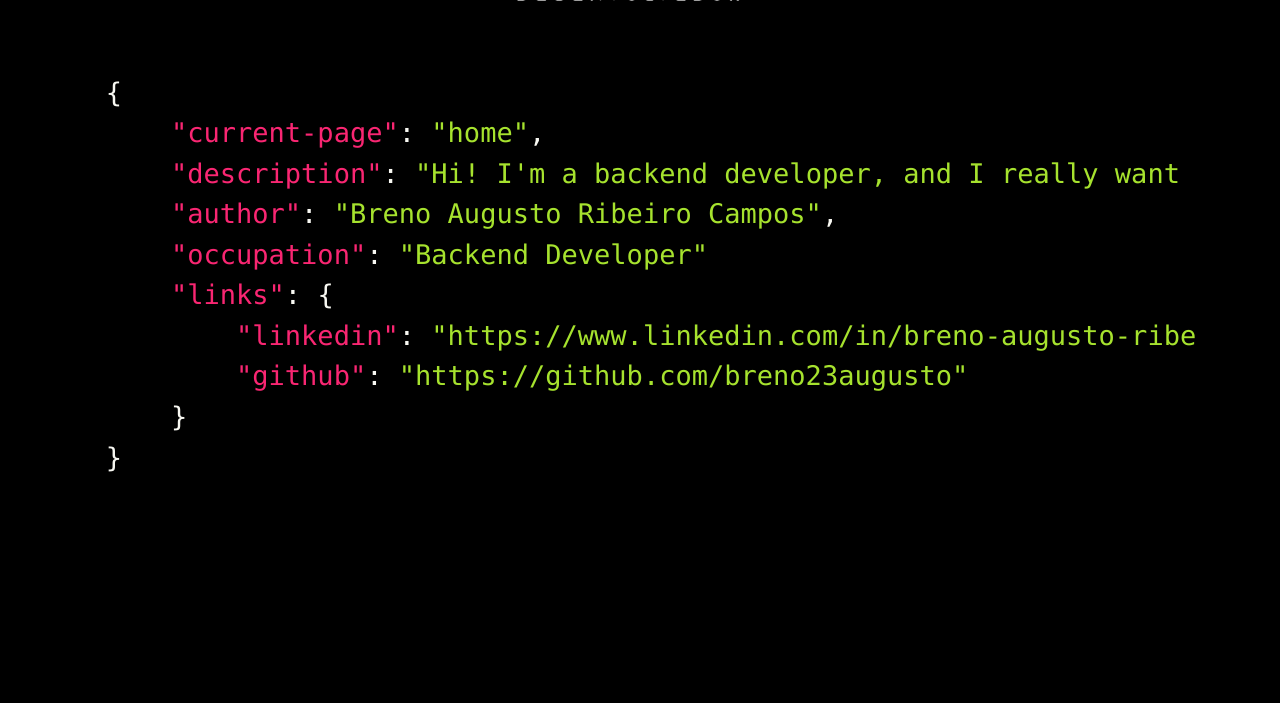
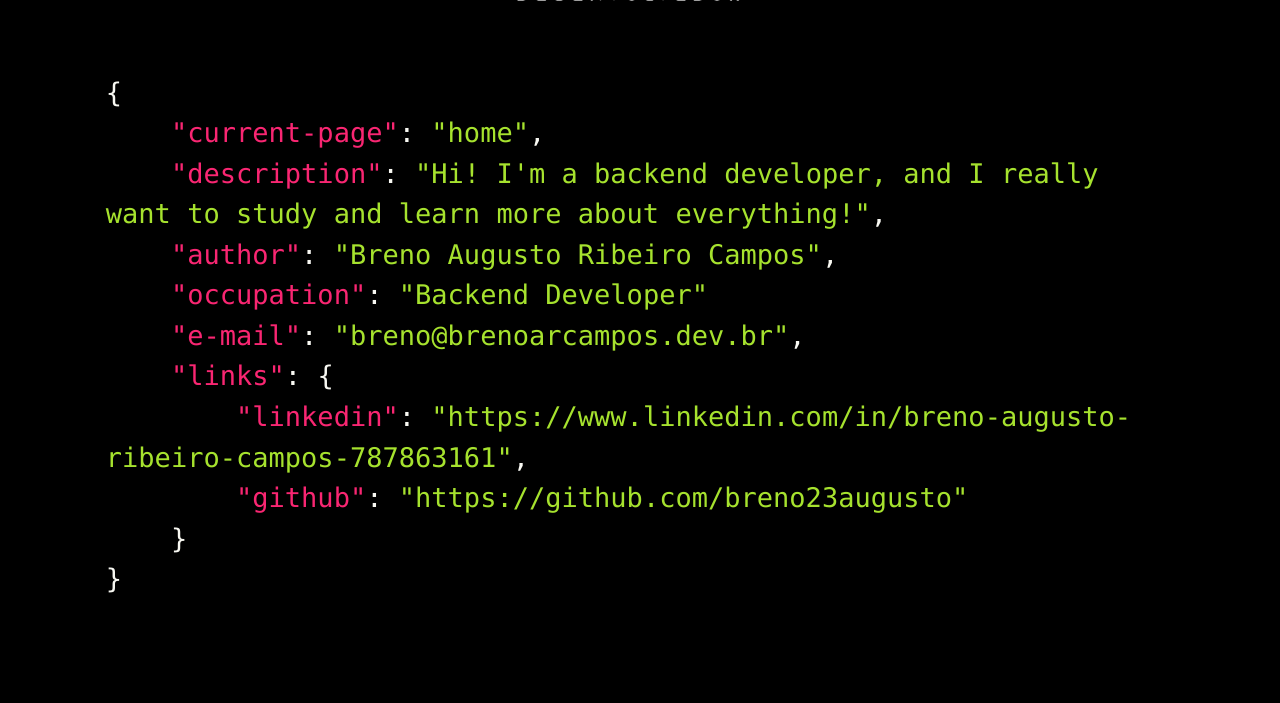
Before and after one commit to breno23augusto/brenocampos, a PHP site: page / in a window 1280 px wide. Shown: the part 199-902 px from the top of the page. Before the commit the page ends 671 px from the top, so only its background shows below. Run offline with PHP 8.4, Linux system fonts and the light colour scheme; style sheets or scripts are compiled from the project's sources.

Commit message:
fix css styles
add email field

```diff
--- a/index.html
+++ b/index.html
@@ -24,6 +24,7 @@
     "description": "Hi! I'm a backend developer, and I really want to study and learn more about everything!",
     "author": "Breno Augusto Ribeiro Campos",
     "occupation": "Backend Developer"
+    "e-mail": "breno@brenoarcampos.dev.br",
     "links": {
         "linkedin": "https://www.linkedin.com/in/breno-augusto-ribeiro-campos-787863161",
         "github": "https://github.com/breno23augusto"
--- a/resources/css/main.css
+++ b/resources/css/main.css
@@ -22,3 +22,33 @@ html, body {
 .h-15 {
     height: 15% !important;
 }
+
+@media (max-width: 767px) {
+    .container-fluid.pl-5.mt-5 {
+        height: 100vh;
+        display: flex;
+        flex-direction: column;
+        justify-content: center;
+    }
+}
+
+code[class*="language-"], pre[class*="language-"] {
+    color: #f8f8f2;
+    background: none;
+    text-shadow: 0 1px rgba(0, 0, 0, 0.3);
+    font-family: Consolas, Monaco, 'Andale Mono', 'Ubuntu Mono', monospace;
+    font-size: 1.3em;
+    text-align: left;
+    white-space: pre-wrap;
+    word-spacing: normal;
+    word-break: break-word;
+    word-wrap: break-word;
+    line-height: 1.5;
+    -moz-tab-size: 4;
+    -o-tab-size: 4;
+    tab-size: 4;
+    -webkit-hyphens: none;
+    -moz-hyphens: none;
+    -ms-hyphens: none;
+    hyphens: none;
+}
```
